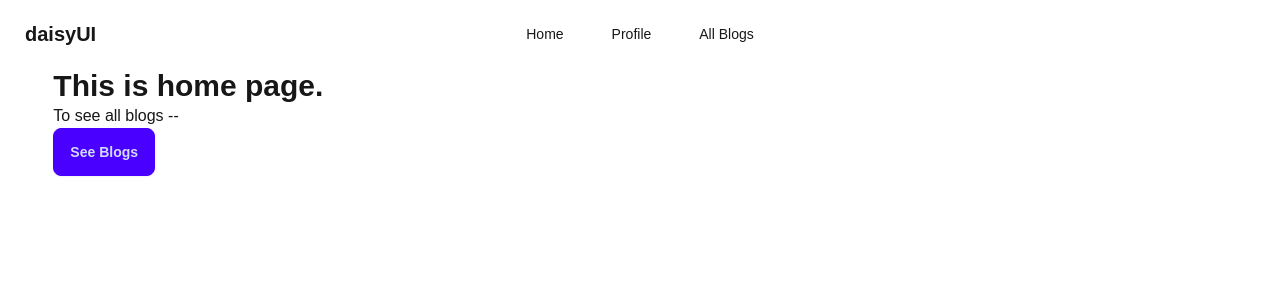
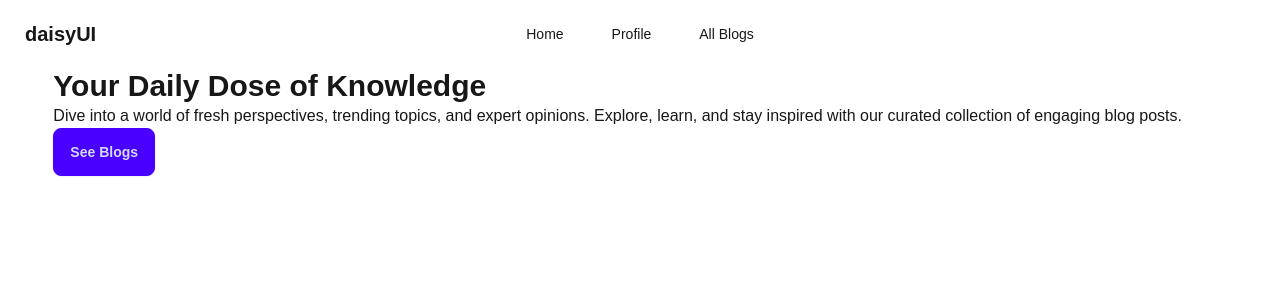
Before and after one commit to Shifat507/my-blog2, a Next.js app: page /home in a window 1280 px wide. Shown: the top 300 px of the page. Built offline with nearby package versions, Linux system fonts and the light colour scheme.

Commit message:
update home page

```diff
--- a/src/app/home/page.js
+++ b/src/app/home/page.js
@@ -5,9 +5,9 @@ const Home = () => {
 
     return (
         <div className="w-11/12 mx-auto">
-            <h1 className="text-3xl font-bold">This is home page.</h1>
+            <h1 className="text-3xl font-bold">Your Daily Dose of Knowledge</h1>
 
-            <p>To see all blogs --</p>
+            <p>Dive into a world of fresh perspectives, trending topics, and expert opinions. Explore, learn, and stay inspired with our curated collection of engaging blog posts.</p>
 
             <Link href='/blogs' className="btn btn-primary">See Blogs</Link>
         </div>
```
